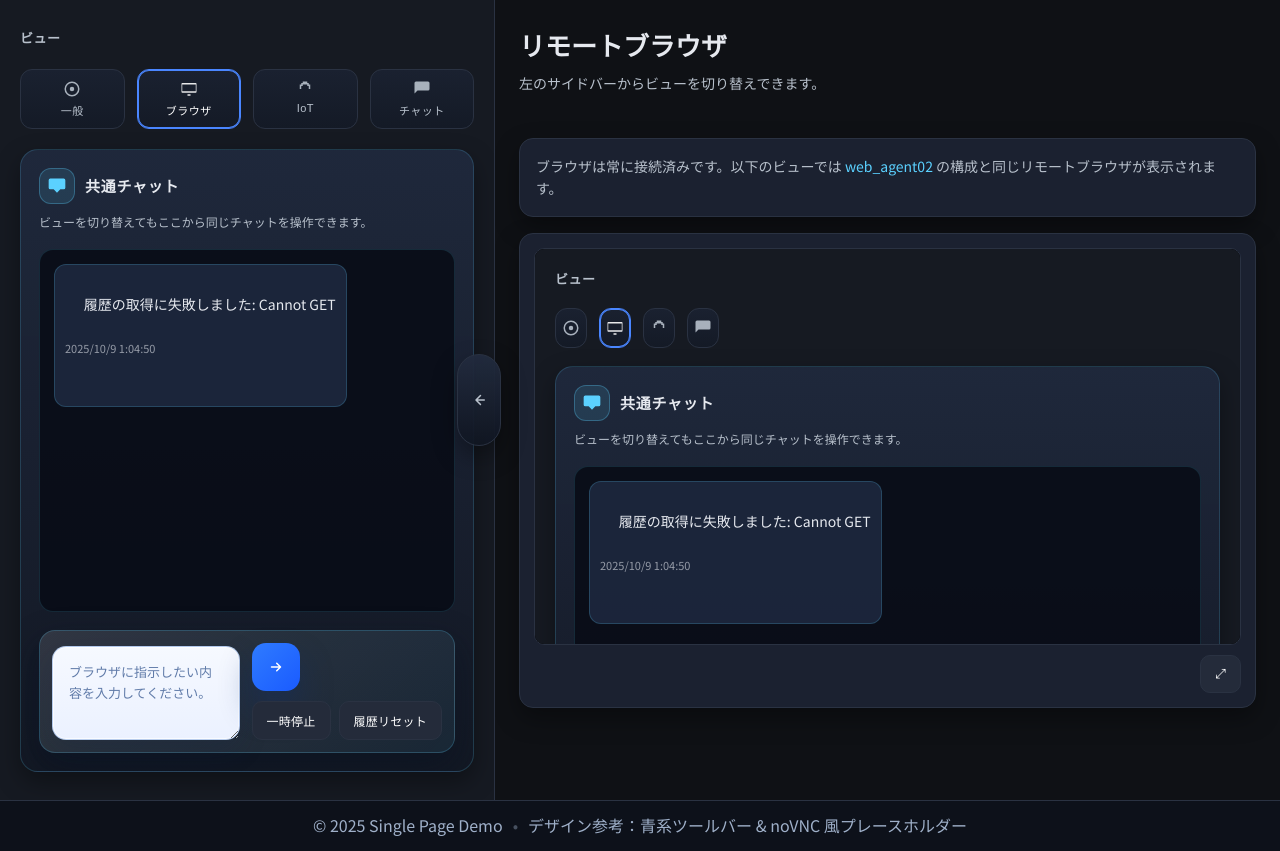
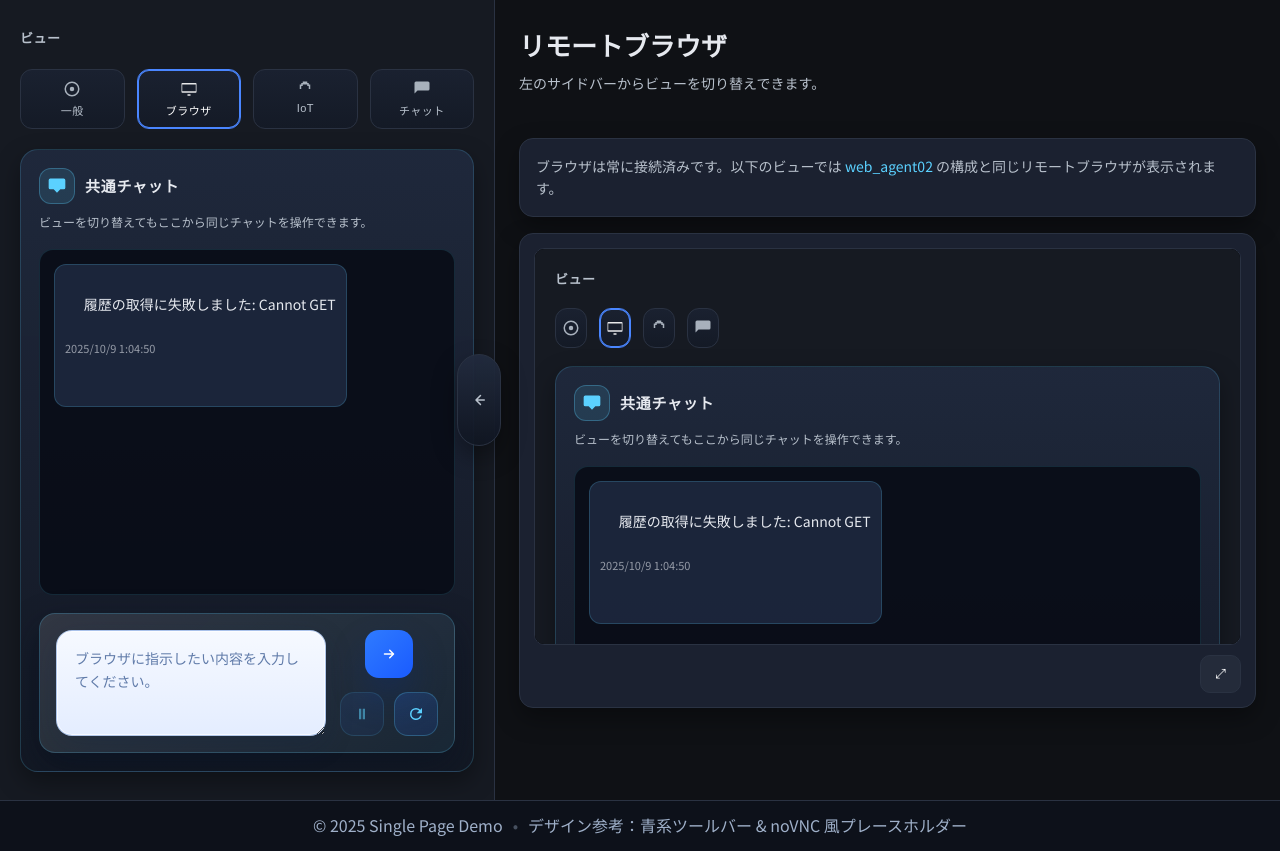
Before and after one commit to kota-kawa/Multi-Agent-Platform, a Flask app: page / in a window 1280 px wide. Run offline with Flask 3, Linux system fonts and the light colour scheme.

Commit message:
Refine sidebar chat controls

```diff
--- a/assets/app.js
+++ b/assets/app.js
@@ -347,6 +347,21 @@ const sidebarChatSend = $(".sidebar-chat-send");
 const sidebarChatUtilities = $(".sidebar-chat-utilities");
 const sidebarPauseBtn = $("#sidebarPauseBtn");
 const sidebarResetBtn = $("#sidebarResetBtn");
+const sidebarPauseIcon = sidebarPauseBtn?.querySelector(".sidebar-chat-control-icon");
+const sidebarPauseSr = sidebarPauseBtn?.querySelector(".sr-only");
+const sidebarResetIcon = sidebarResetBtn?.querySelector(".sidebar-chat-control-icon");
+
+const ICON_PAUSE = `<svg viewBox="0 0 24 24" focusable="false"><path fill="currentColor" d="M8 5h3v14H8zm5 0h3v14h-3z"/></svg>`;
+const ICON_PLAY = `<svg viewBox="0 0 24 24" focusable="false"><path fill="currentColor" d="M8 5.14v13.72a1 1 0 0 0 1.52.85l9.18-6.86a1 1 0 0 0 0-1.7L9.52 4.29A1 1 0 0 0 8 5.14z"/></svg>`;
+const ICON_RESET = `<svg viewBox="0 0 24 24" focusable="false"><path fill="currentColor" d="M17.65 6.35A7.95 7.95 0 0 0 12 4a8 8 0 1 0 7.75 10h-2.06A6 6 0 1 1 12 6a5.96 5.96 0 0 1 4.24 1.76L13 11h7V4z"/></svg>`;
+
+if (sidebarPauseIcon) {
+  sidebarPauseIcon.innerHTML = ICON_PAUSE;
+}
+
+if (sidebarResetIcon) {
+  sidebarResetIcon.innerHTML = ICON_RESET;
+}
 
 const SUMMARY_PLACEHOLDER = "左側のチャットでメッセージを送信すると、ここに要約が表示されます。";
 const SUMMARY_LOADING_TEXT = "要約を取得しています…";
@@ -650,8 +665,15 @@ function addBrowserSystemMessage(text, { forceSidebar = false } = {}) {
 function updatePauseButtonState(mode = currentChatMode) {
   if (!sidebarPauseBtn) return;
   const showBrowserControls = mode === "browser";
-  sidebarPauseBtn.textContent = browserChatState.paused ? "再開" : "一時停止";
+  const label = browserChatState.paused ? "再開" : "一時停止";
   sidebarPauseBtn.setAttribute("aria-pressed", browserChatState.paused ? "true" : "false");
+  sidebarPauseBtn.setAttribute("aria-label", label);
+  if (sidebarPauseSr) {
+    sidebarPauseSr.textContent = label;
+  }
+  if (sidebarPauseIcon) {
+    sidebarPauseIcon.innerHTML = browserChatState.paused ? ICON_PLAY : ICON_PAUSE;
+  }
   sidebarPauseBtn.disabled = !showBrowserControls || (!browserChatState.agentRunning && !browserChatState.paused);
 }
 
--- a/assets/styles.css
+++ b/assets/styles.css
@@ -202,47 +202,75 @@ body{
 }
 .sidebar-chat-form{
   display:flex;
-  gap:12px;
-  align-items:flex-end;
+  gap:14px;
+  align-items:stretch;
   background:linear-gradient(135deg, rgba(255,255,255,.12), rgba(91,209,255,.08));
   border:1px solid rgba(91,209,255,.22);
   border-radius:16px;
-  padding:12px;
+  padding:16px;
   box-shadow:0 14px 34px rgba(7,16,32,.45);
 }
 .sidebar-chat-action-column{
   display:flex;
   flex-direction:column;
-  gap:10px;
-  align-items:stretch;
+  gap:14px;
+  align-items:center;
+  justify-content:space-between;
   min-width:0;
+  align-self:stretch;
 }
 .sidebar-chat-utilities{
   display:flex;
-  gap:8px;
-  justify-content:flex-end;
+  gap:10px;
+  justify-content:center;
 }
 .sidebar-chat-utilities[hidden]{
   display:none;
 }
 .sidebar-chat-control{
-  flex:1;
-  font-size:12px;
-  letter-spacing:.02em;
-  padding:10px 12px;
-  border-radius:12px;
-  white-space:nowrap;
+  width:44px;
+  height:44px;
+  border-radius:14px;
+  border:1px solid rgba(91,209,255,.25);
+  background:linear-gradient(160deg, rgba(47,123,255,.18), rgba(26,91,255,.12));
+  color:var(--accent);
+  display:flex;
+  align-items:center;
+  justify-content:center;
+  cursor:pointer;
+  transition:transform .18s ease, box-shadow .18s ease, border-color .18s ease, background .18s ease;
+  padding:0;
+}
+.sidebar-chat-control:disabled{
+  opacity:.55;
+  cursor:not-allowed;
+  box-shadow:none;
+}
+.sidebar-chat-control:not(:disabled):hover{
+  transform:translateY(-1px);
+  box-shadow:0 18px 30px rgba(16,44,102,.4);
+  border-color:rgba(91,209,255,.55);
+  background:linear-gradient(160deg, rgba(63,139,255,.32), rgba(26,91,255,.18));
+}
+.sidebar-chat-control:focus-visible{
+  outline:2px solid rgba(91,209,255,.75);
+  outline-offset:3px;
+}
+.sidebar-chat-control-icon svg{
+  width:18px;
+  height:18px;
+  display:block;
 }
 .sidebar-chat-input{
   flex:1;
   width:100%;
-  min-height:64px;
-  border-radius:14px;
-  border:1px solid rgba(86,132,205,.38);
-  background:linear-gradient(180deg, #f6f9ff 0%, #ebf1ff 100%);
+  min-height:92px;
+  border-radius:16px;
+  border:1px solid rgba(86,132,205,.42);
+  background:linear-gradient(180deg, #f6f9ff 0%, #e4edff 100%);
   color:#0f1f38;
-  padding:14px 16px;
-  font-size:13px;
+  padding:16px 18px;
+  font-size:14px;
   font-family:inherit;
   line-height:1.65;
   resize:vertical;
--- a/index.html
+++ b/index.html
@@ -80,8 +80,36 @@
                 </span>
               </button>
               <div class="sidebar-chat-utilities" hidden>
-                <button id="sidebarPauseBtn" class="btn subtle sidebar-chat-control" type="button">一時停止</button>
-                <button id="sidebarResetBtn" class="btn subtle sidebar-chat-control" type="button">履歴リセット</button>
+                <button
+                  id="sidebarPauseBtn"
+                  class="sidebar-chat-control"
+                  type="button"
+                  aria-label="一時停止"
+                  aria-pressed="false"
+                >
+                  <span class="sr-only">一時停止</span>
+                  <span class="sidebar-chat-control-icon" aria-hidden="true">
+                    <svg viewBox="0 0 24 24" focusable="false">
+                      <path fill="currentColor" d="M8 5h3v14H8zm5 0h3v14h-3z" />
+                    </svg>
+                  </span>
+                </button>
+                <button
+                  id="sidebarResetBtn"
+                  class="sidebar-chat-control"
+                  type="button"
+                  aria-label="履歴リセット"
+                >
+                  <span class="sr-only">履歴リセット</span>
+                  <span class="sidebar-chat-control-icon" aria-hidden="true">
+                    <svg viewBox="0 0 24 24" focusable="false">
+                      <path
+                        fill="currentColor"
+                        d="M17.65 6.35A7.95 7.95 0 0 0 12 4a8 8 0 1 0 7.75 10h-2.06A6 6 0 1 1 12 6a5.96 5.96 0 0 1 4.24 1.76L13 11h7V4z"
+                      />
+                    </svg>
+                  </span>
+                </button>
               </div>
             </div>
           </form>
```
